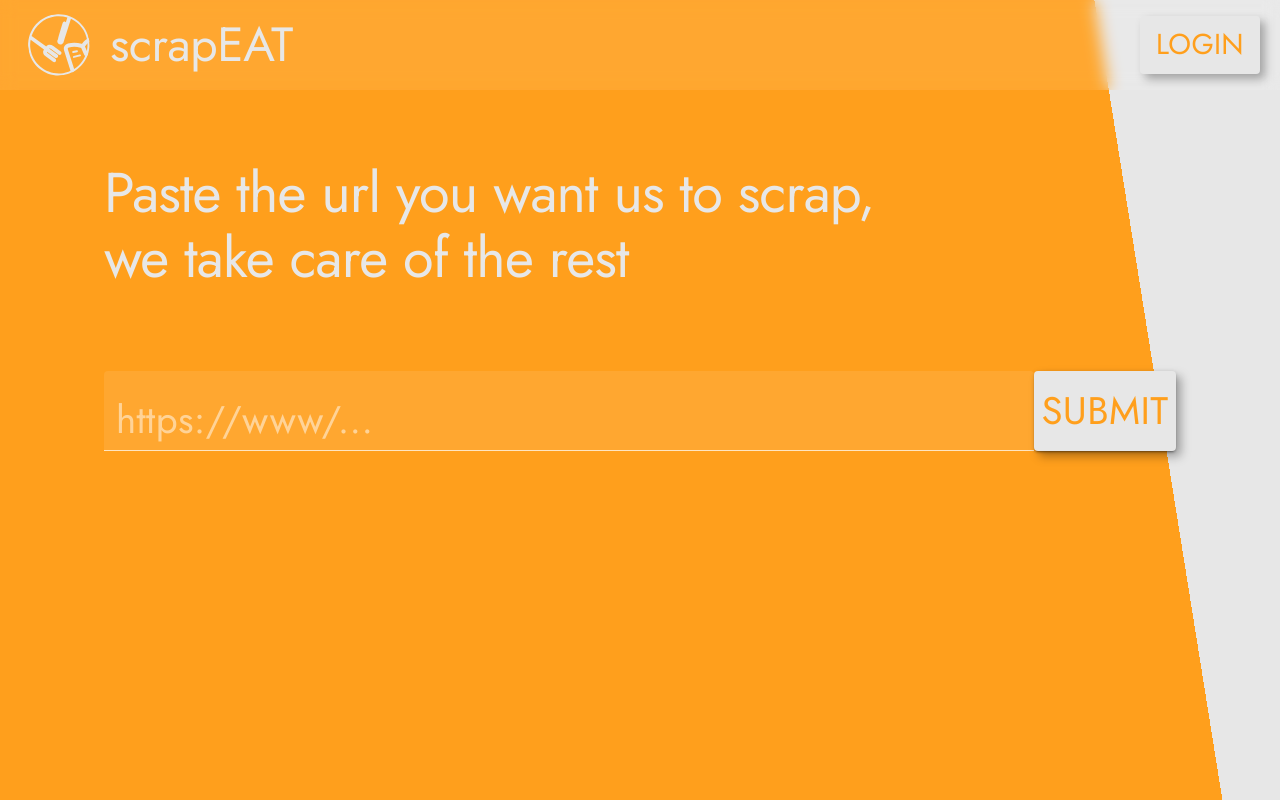
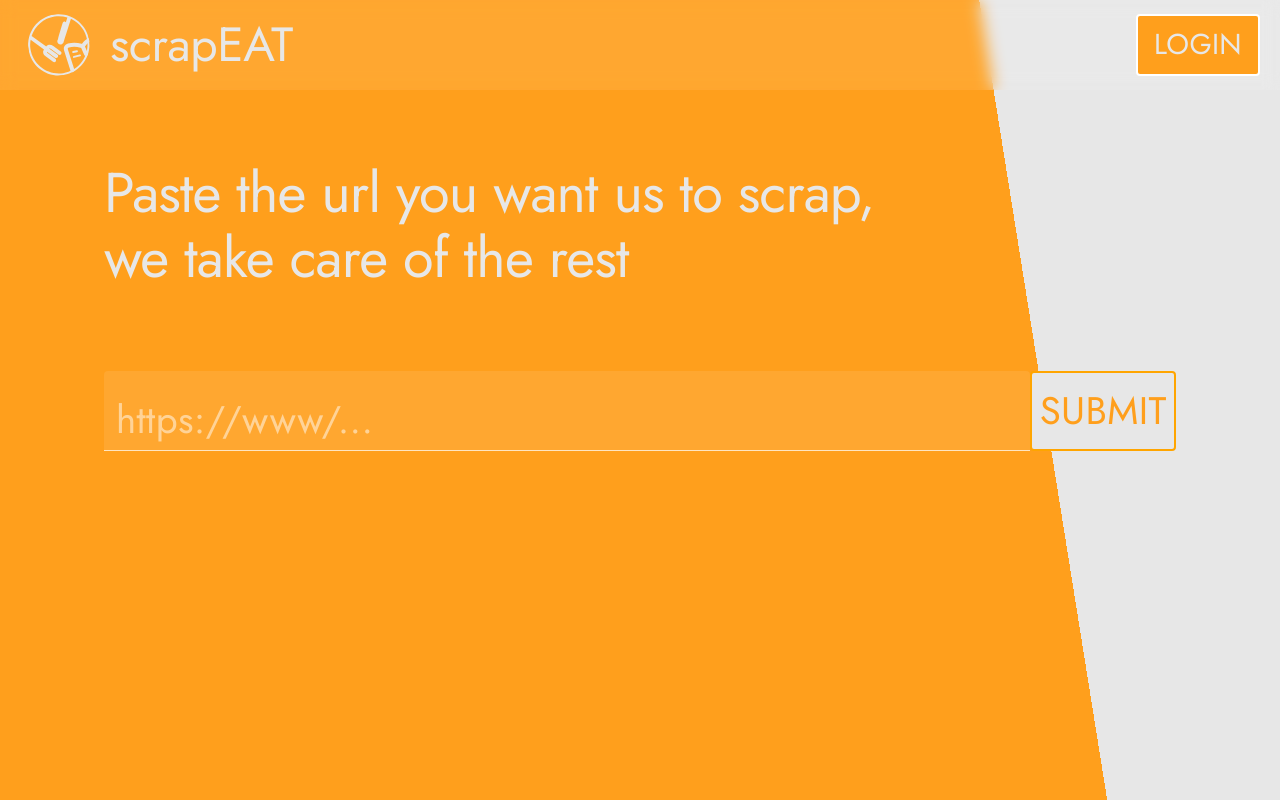
Before and after one commit to edgarleon93/scrapEAT, a React (Vite) app in the folder Front/: page / in a window 1280 px wide. Built offline with nearby package versions, Linux system fonts and the light colour scheme.

Commit message:
change button style

```diff
--- a/Front/src/Style.css
+++ b/Front/src/Style.css
@@ -2,21 +2,18 @@ body {
   background-image: linear-gradient(to bottom left, #e7e7e7 50%, #ff9f1c 50%);
   height: 100vh;
   background-attachment: fixed;
-  background-position: center 95%;
+  background-position: center 85%;
   background-repeat: no-repeat;
   background-size: 100% 1000%;
 }
 
 h1,
 h2,
+h3,
 p {
   color: #e7e7e7;
 }
 
-h3 {
-  color: #f0f0f0;
-}
-
-p {
+h3 p {
   color: #ff9f1c;
 }
--- a/Front/src/components/TextInput.tsx
+++ b/Front/src/components/TextInput.tsx
@@ -7,6 +7,7 @@ import {
   List,
   ListItem,
   ListItemText,
+  LinearProgress,
 } from "@mui/material";
 import { gql, useMutation } from "@apollo/client";
 
@@ -64,10 +65,11 @@ function TextInput() {
               type="submit"
               variant="contained"
               color="primary"
+              disableElevation
               sx={{
                 backgroundColor: "primary.main",
                 borderRadius: "4px",
-                filter: "drop-shadow(5px 5px 5px rgba(0,0,0,0.3))",
+                border: `2px solid orange`,
 
                 ":hover ": {
                   transform: "scale(1.1)",
@@ -88,7 +90,7 @@ function TextInput() {
           </Box>
         </form>
       </Box>
-      {loading && <p className="text-center">Loading...</p>}
+      {loading && <LinearProgress />}
       {error && (
         <Box sx={{ mt: 5 }}>
           <Typography variant="h6" color="error" sx={{ color: "primary.main" }}>
--- a/Front/src/components/navbar/Navbar.tsx
+++ b/Front/src/components/navbar/Navbar.tsx
@@ -54,18 +54,19 @@ export default function Navbar() {
           <NavbarButton
             variant={isConnected ? "menu" : "login"}
             sx={{
-              backgroundColor: "primary.main",
+              backgroundColor: "secondary.main",
               px: 2,
               py: 1,
               borderRadius: "4px",
               position: "absolute",
               right: "0",
               marginRight: "20px",
-              filter: "drop-shadow(5px 5px 5px rgba(0,0,0,0.3))",
+              border: `2px solid white`,
+
               ":hover ": {
                 transform: "scale(1.1)",
                 transition: "all 0.3s ease",
-                backgroundColor: "primary.main",
+                backgroundColor: "secondary.main",
               },
             }}
             open={open}
```
